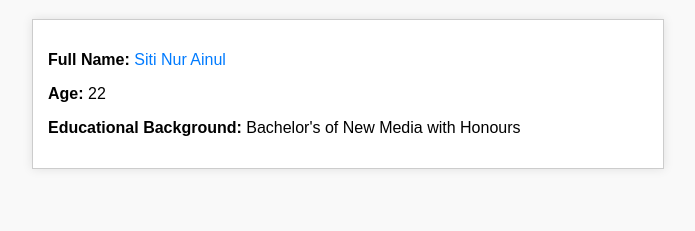
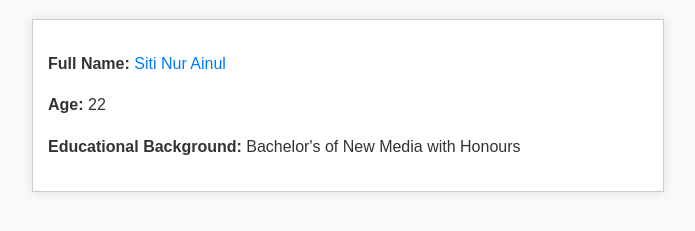
Before and after one commit to Nurainul-ctrl/web-css-exercises, a plain HTML site: page exercises/exercises3/index.html in a window 1280 px wide. Shown: the part 89-320 px from the top of the page, without its empty margins (292-987 px from the left). Drawn offline with Linux system fonts and the light colour scheme.

Commit message:
Update style.css

```diff
--- a/exercises/exercises3/style.css
+++ b/exercises/exercises3/style.css
@@ -1 +1,5 @@
-dwdw
+p {
+    line-height: 1.6;
+    font-size: 16px;
+    color: #333;
+}
```
